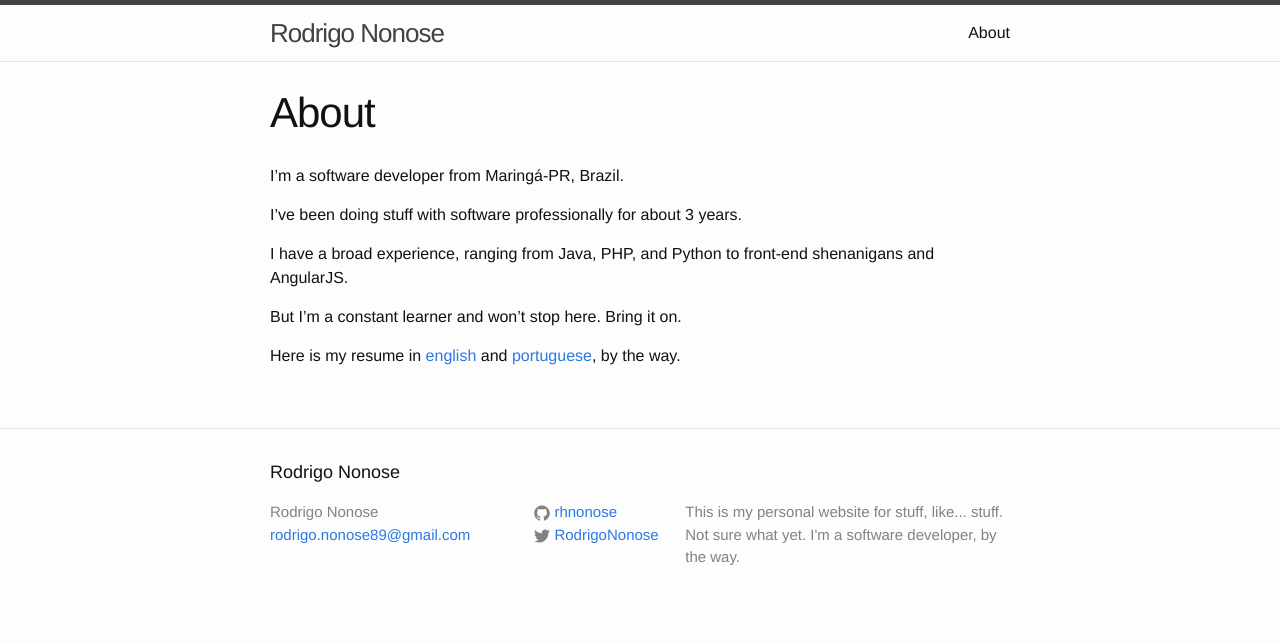
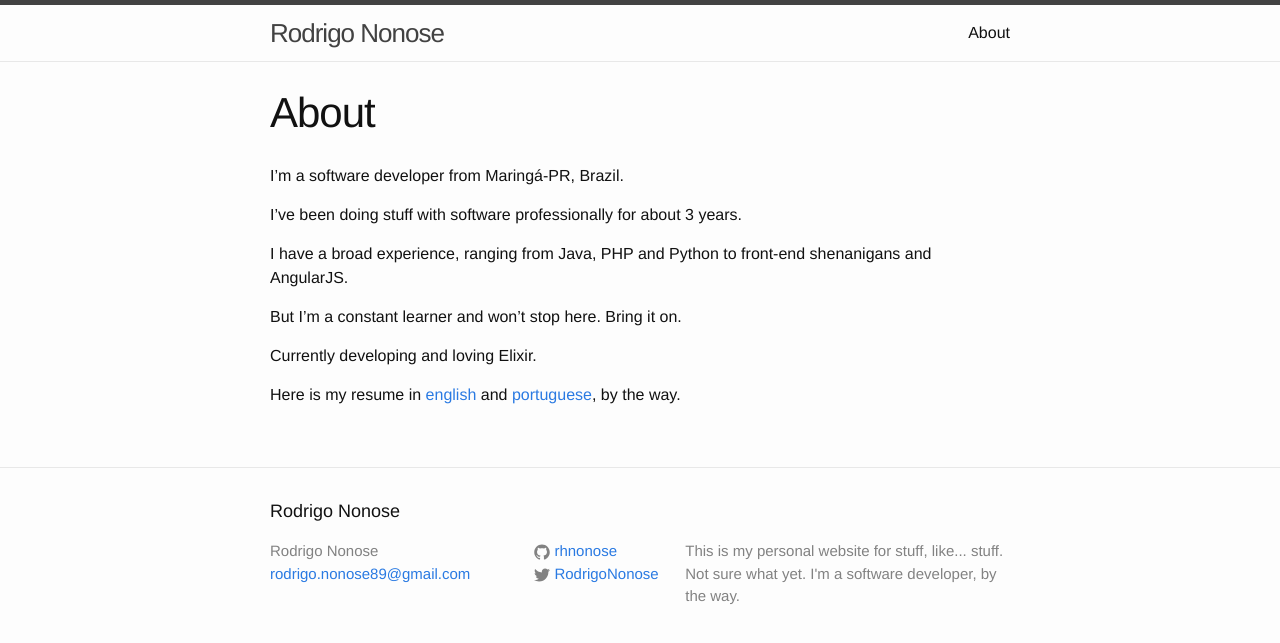
Before and after one commit to rhnonose/rhnonose.github.io, a Jekyll site: the page built from about.md, in a window 1280 px wide. Shown: the top 643 px of the page. Built offline with Jekyll 4.4.1, drawn with Linux system fonts in a browser that asks for light colours.

Commit message:
Update about.md .

```diff
--- a/about.md
+++ b/about.md
@@ -8,9 +8,11 @@ I'm a software developer from Maringá-PR, Brazil.
 
 I've been doing stuff with software professionally for about 3 years.
 
-I have a broad experience, ranging from Java, PHP, and Python to front-end shenanigans and AngularJS.
+I have a broad experience, ranging from Java, PHP and Python to front-end shenanigans and AngularJS.
 
 But I'm a constant learner and won't stop here. Bring it on.
+
+Currently developing and loving Elixir.
 
 Here is my resume in [english] and [portuguese], by the way.
 
```
